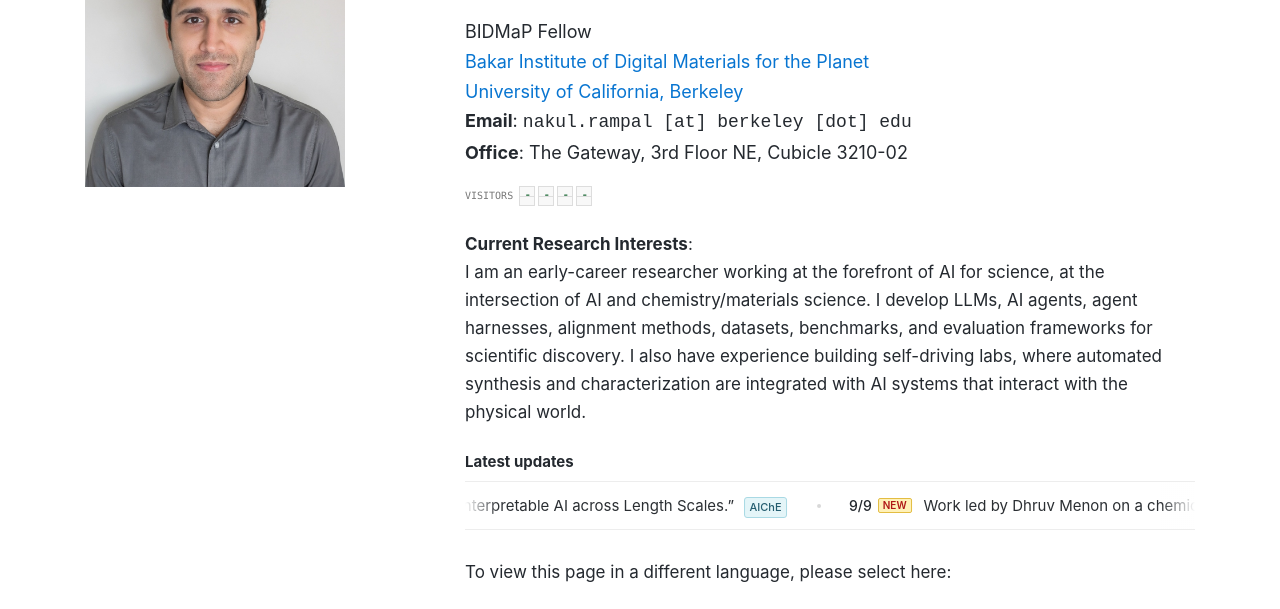
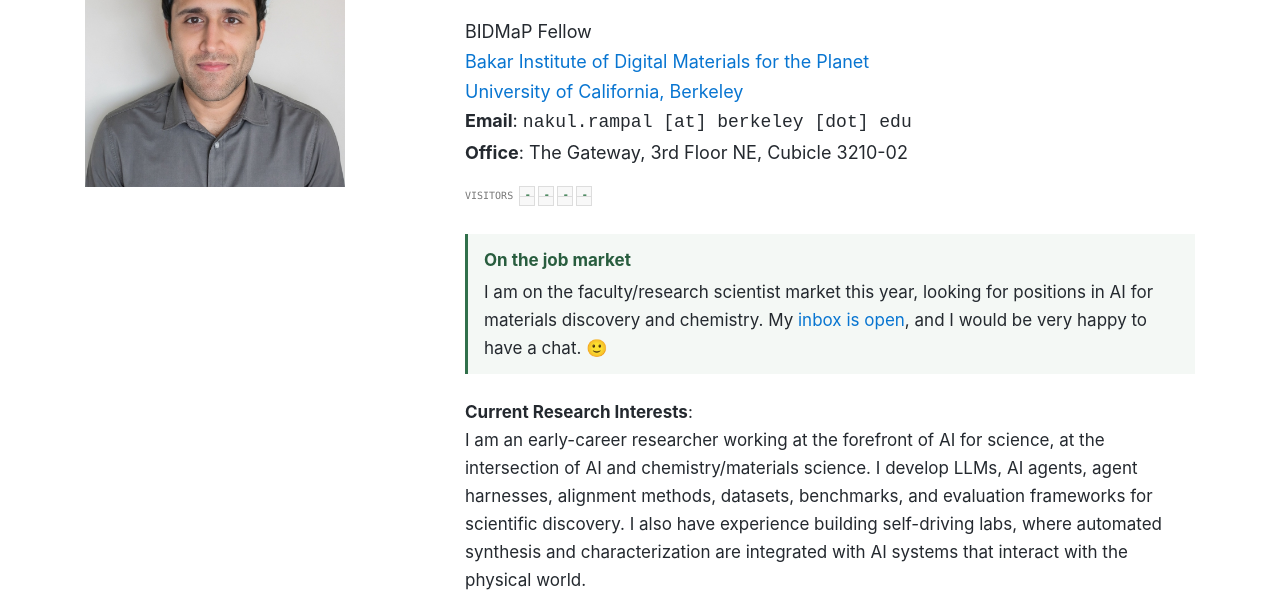
Before and after one commit to nakulrampal/nakulrampal.github.io, a plain HTML site: page index.html in a window 1280 px wide. Shown: the part 111-720 px from the top of the page. Drawn offline with Linux system fonts and the light colour scheme; no server answers.

Commit message:
Add faculty and research scientist job-market statement

```diff
--- a/css/style.css
+++ b/css/style.css
@@ -175,6 +175,19 @@ tt {
 
 .profile-research {
     margin-top: 12px;
+}
+
+.job-market-statement {
+    margin: 24px 0;
+    padding: 12px 16px;
+    border-left: 3px solid #31704b;
+    background: #f4f8f5;
+}
+
+.job-market-statement strong {
+    display: block;
+    margin-bottom: 4px;
+    color: #285d3e;
 }
 
 .retro-visitor-counter {
--- a/index.html
+++ b/index.html
@@ -93,7 +93,7 @@
     }
     </script>
     <link rel="stylesheet" href="css/bootstrap.min.css" media="screen">
-    <link rel="stylesheet" type="text/css" media="screen,print" href="css/style.css?v=20260909b" />
+    <link rel="stylesheet" type="text/css" media="screen,print" href="css/style.css?v=20261121" />
 	<link rel="icon" type="image/jpeg" href="./images/profile-picture-latest.jpg">
 </head>
 
@@ -602,6 +602,10 @@ document.addEventListener("DOMContentLoaded", function () {
         <img src="https://s01.flagcounter.com/mini/Y8Lt/bg_FFFFFF/txt_777777/border_DDDDDD/flags_0/" alt="">
     </span>
 </a>
+<p class="job-market-statement">
+    <strong>On the job market</strong>
+    I am on the faculty/research scientist market this year, looking for positions in AI for materials discovery and chemistry. My <a href="mailto:nakul.rampal@berkeley.edu">inbox is open</a>, and I would be very happy to have a chat. 🙂
+</p>
 <p class="profile-research">
 <b>Current Research Interests</b>:<br>
 <span style="font-size: 17px">I am an early-career researcher working at the forefront of AI for science, at the intersection of AI and chemistry/materials science. I develop LLMs, AI agents, agent harnesses, alignment methods, datasets, benchmarks, and evaluation frameworks for scientific discovery. I also have experience building self-driving labs, where automated synthesis and characterization are integrated with AI systems that interact with the physical world.</span>
@@ -1331,7 +1335,7 @@ function googleTranslateElementInit() {
         </ul>
     </details>
     <p class="llm-statement">LLM usage statement: I use Codex to maintain and update this website.</p>
-    <p style="text-align:center">Last update: 17<sup>th</sup> November, 2026. Template adapted (with permission) from <a href=https://www.cs.princeton.edu/~hy2/>Huacheng Yu</a>'s.</p>
+    <p style="text-align:center">Last update: 21<sup>st</sup> November, 2026. Template adapted (with permission) from <a href=https://www.cs.princeton.edu/~hy2/>Huacheng Yu</a>'s.</p>
     <br>
 </div>
 </body>
```
